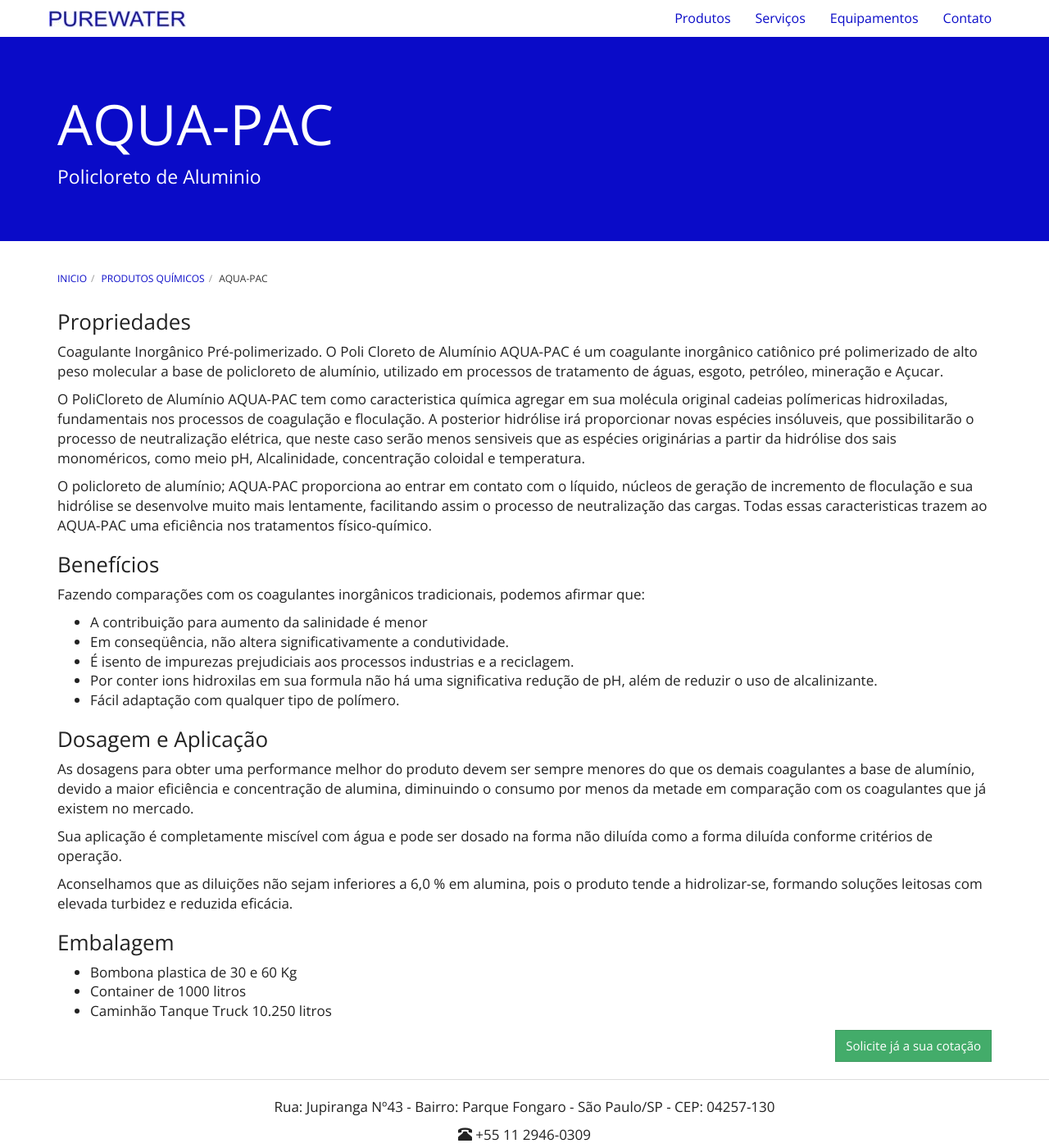
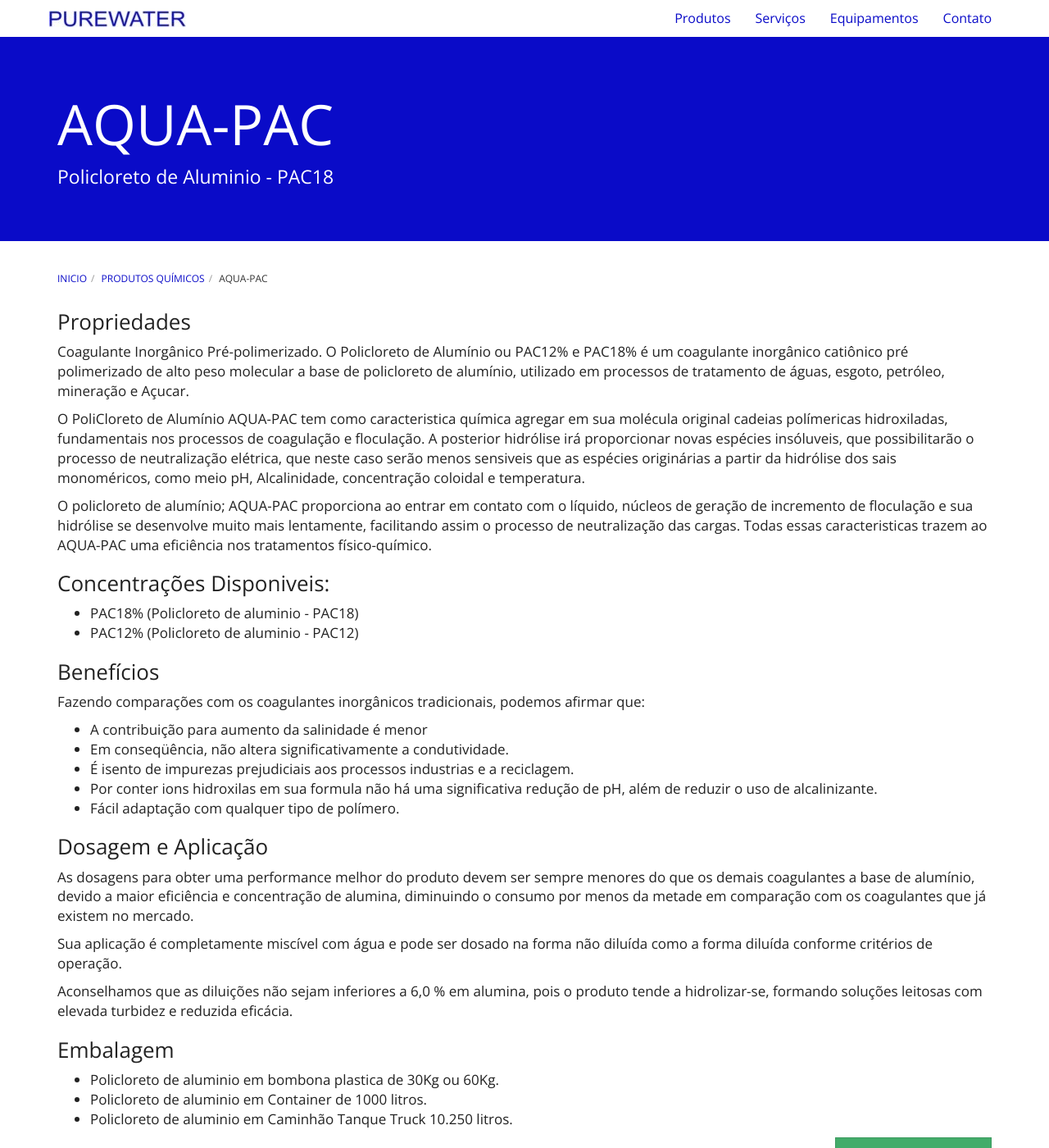
Before and after one commit to purewaterefluentes/purewaterefluentes.github.io, a Jekyll site: the page built from produtos/policloreto-de-aluminio.md, in a window 1280 px wide and 1400 px high. Shown: the whole window at 82% size. Built offline with Jekyll 4.4.1, drawn with Linux system fonts in a browser that asks for light colours; nearby versions of some CDN libraries; library files that are not in the unit come from our copies.

Commit message:
Update policloreto-de-aluminio.md

```diff
--- a/produtos/policloreto-de-aluminio.md
+++ b/produtos/policloreto-de-aluminio.md
@@ -1,17 +1,22 @@
 ---
 layout: contato
-pageTitle: Policloreto de Aluminio - AQUA-PAC
+pageTitle: Policloreto de Aluminio
 title: AQUA-PAC
-subtitle: Policloreto de Aluminio
+subtitle: Policloreto de Aluminio - PAC18
 ---
 
 ### Propriedades
 Coagulante Inorgânico Pré-polimerizado.
-O Poli Cloreto de Alumínio AQUA-PAC é um coagulante inorgânico catiônico pré polimerizado de alto peso molecular a base de policloreto de alumínio, utilizado em processos de tratamento de águas, esgoto, petróleo, mineração e Açucar.
+O Policloreto de Alumínio ou PAC12% e PAC18% é um coagulante inorgânico catiônico pré polimerizado de alto peso molecular a base de policloreto de alumínio, utilizado em processos de tratamento de águas, esgoto, petróleo, mineração e Açucar.
 
 O PoliCloreto de Alumínio AQUA-PAC tem como caracteristica química agregar em sua molécula original cadeias polímericas hidroxiladas, fundamentais nos processos de coagulação e floculação. A posterior hidrólise irá proporcionar novas espécies insóluveis, que possibilitarão o processo de neutralização elétrica, que neste caso serão menos sensiveis que as espécies originárias a partir da hidrólise dos sais monoméricos, como meio pH, Alcalinidade, concentração coloidal e temperatura.
 
 O policloreto de alumínio; AQUA-PAC proporciona ao entrar em contato com o líquido, núcleos de geração de incremento de floculação e sua hidrólise se desenvolve muito mais lentamente, facilitando assim o processo de neutralização das cargas. Todas essas caracteristicas trazem ao AQUA-PAC uma eficiência nos tratamentos físico-químico.
+
+### Concentrações Disponiveis:
+
+- PAC18% (Policloreto de aluminio - PAC18)
+- PAC12% (Policloreto de aluminio - PAC12)
 
 ### Benefícios
 Fazendo comparações com os coagulantes inorgânicos tradicionais, podemos afirmar que:
@@ -32,6 +37,6 @@
 
 ### Embalagem
 
-- Bombona plastica de 30 e 60 Kg
-- Container de 1000 litros
-- Caminhão Tanque Truck 10.250 litros
+- Policloreto de aluminio em bombona plastica de 30Kg ou 60Kg.
+- Policloreto de aluminio em Container de 1000 litros.
+- Policloreto de aluminio em Caminhão Tanque Truck 10.250 litros.
```
